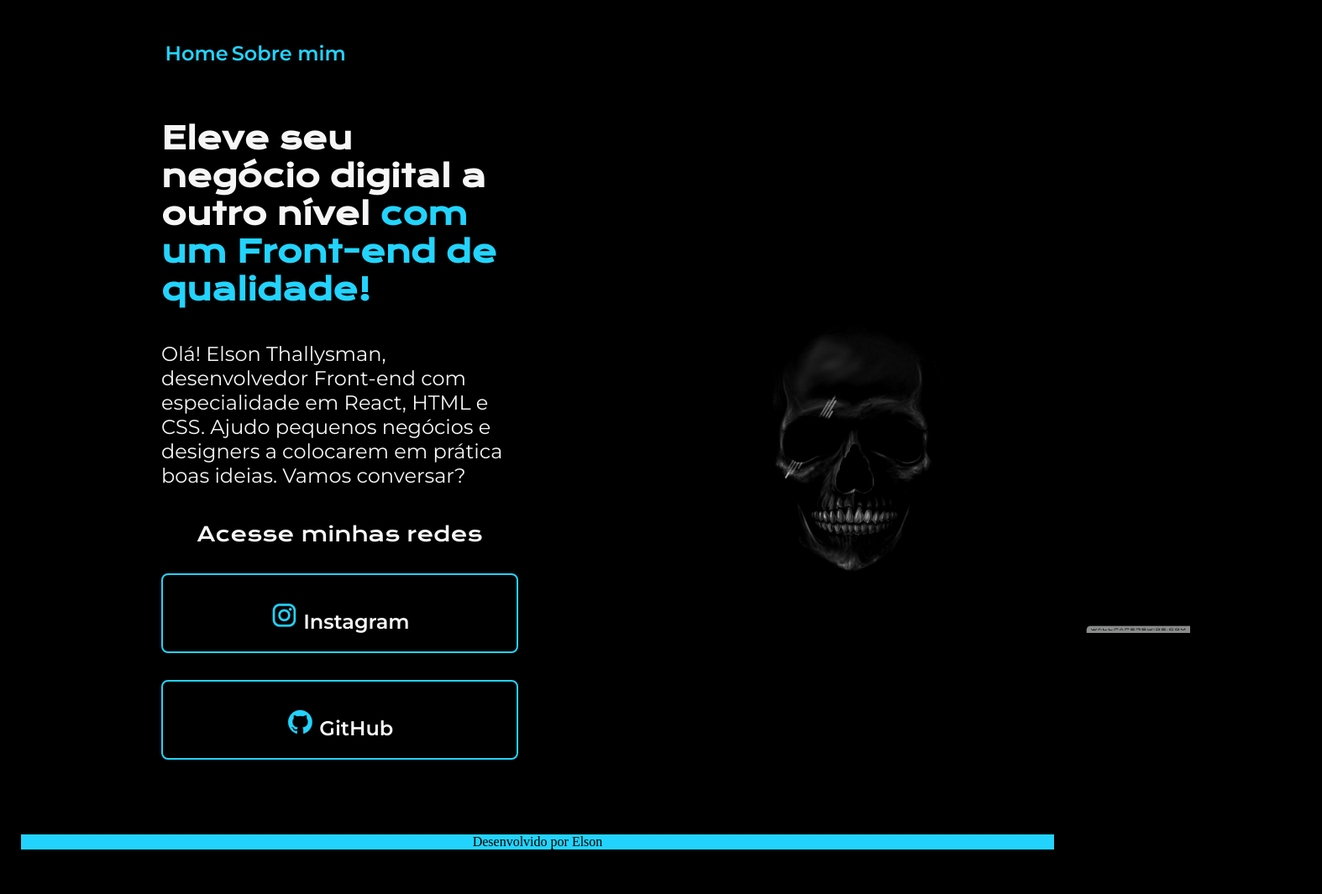
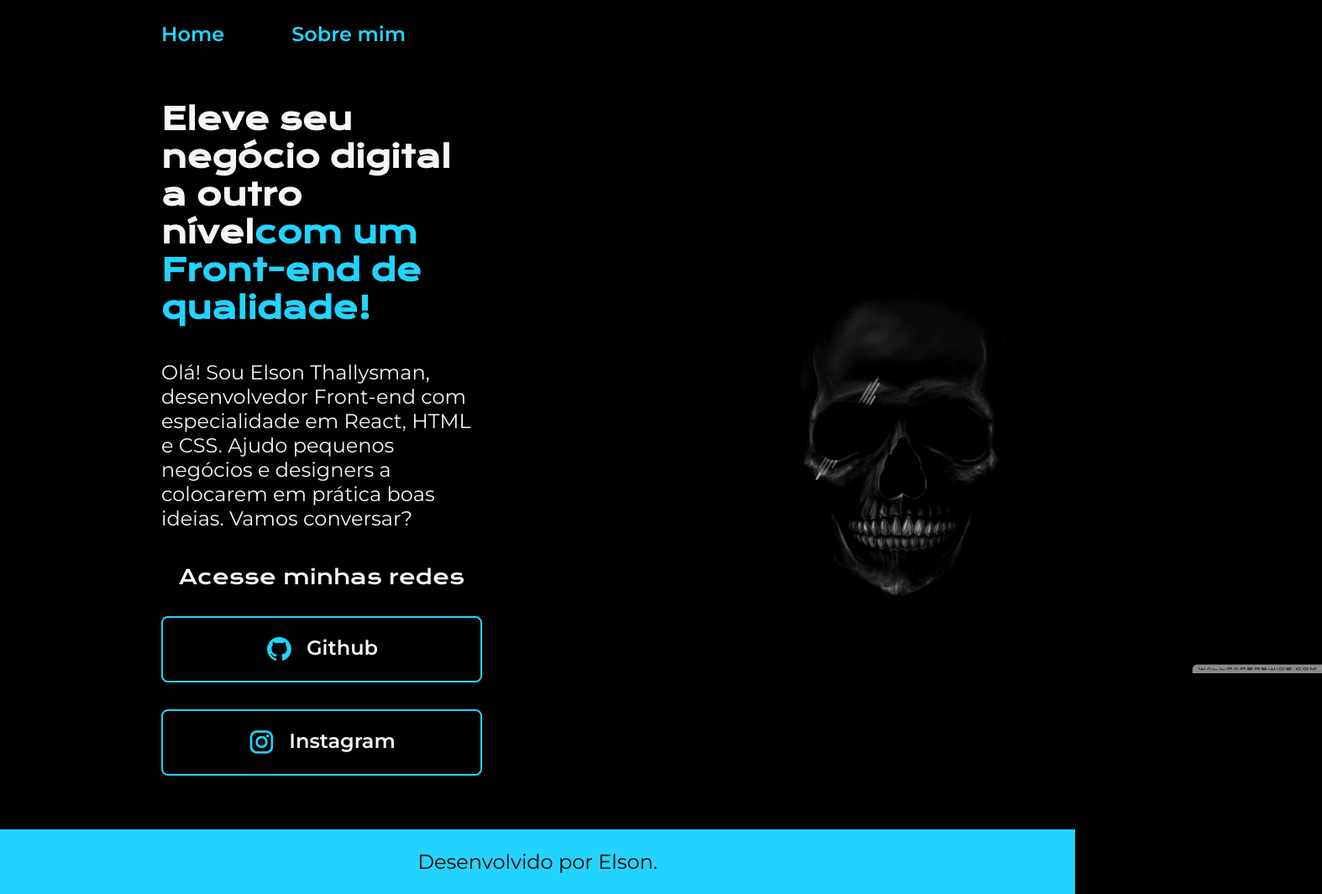
Before and after one commit to Thallysman/estudohtml, a plain HTML site: page index.html in a window 1280 px wide. Shown: the whole page at 84% size, 1574 px wide, since content can reach past the window. Before the commit the page ends 1012 px from the top, so only its background shows below. Drawn offline with nearby package versions, Linux system fonts and the light colour scheme; files that its build step writes are made by us from their sources.

Commit message:
Att. cod

```diff
--- a/index.html
+++ b/index.html
@@ -6,42 +6,44 @@
     <meta http-equiv="X-UA-Compatible" content="IE=edge">
     <meta name="viewport" content="width=device-width, initial-scale=1.0">
     <title>Portifolio</title>
-    <link rel="stylesheet" href="style.css">
+    <link rel="stylesheet" href="./styles/style.css">
 </head>
 
 <body>
     <header class="cabecalho">
-        <nav class="cabecalho">
-            <a class="cabecalho__menu__link">Home</a>
-            <a class="cabecalho__menu__link">Sobre mim</a>
+        <nav class="cabecalho__menu">
+            <a class="cabecalho__menu__link" href="index.html">Home</a>
+            <a class="cabecalho__menu__link" href="about.html">Sobre mim</a>
+        </nav>
     </header>
     <main class="apresentacao">
         <section class="apresentacao__conteudo">
             <h1 class="apresentacao__conteudo__titulo">Eleve seu negócio digital a outro nível<strong
-            class="titulo-destaque"> com um Front-end de qualidade!
+            class="titulo-destaque">com um Front-end de qualidade!
             </strong></h1>
-            <p class="apresentacao__conteudo__texto">Olá! Elson Thallysman, desenvolvedor
+            <p class="apresentacao__conteudo__texto">Olá! Sou Elson Thallysman, desenvolvedor
             Front-end com especialidade em React, HTML e
             CSS. Ajudo pequenos negócios e designers a
             colocarem em prática boas ideias. Vamos
             conversar?</p>
             <div class="apresentacao__links">
                 <h2 class="apresentacao__links__subtitulo">Acesse minhas redes</h2>
-                <a class="apresentacao__links__link" href="https://instagram.com/Thallysman">
-                    <img class="img" src="assets/instagram.png" alt="">
+                <a class="apresentacao__links__link" href="https://github.com/Thallysman">
+                    <img src="./assets/github.png">
+                    Github
+                </a>
+                <a class="apresentacao__links__link" href="https://https://instagram.com/Thallysman">
+                    <img src="./assets/instagram.png">
                     Instagram
                 </a>
-                <a class="apresentacao__links__link" href="https://github.com/thallysman">
-                    <img src="assets/github.png" alt="">
-                    GitHub
-                </a>
+
             </div>
+
         </section>
-        <img src="./assets/caveira.png" class="imagem" alt="Foto da Joana Santos programando">
+        <img class="imagem" src="./assets/caveira.png" style="width: 1000px; " alt="Foto da caveira">
     </main>
     <footer class="rodape">
-        <p> Desenvolvido por Elson</p>
-
+        <p>Desenvolvido por Elson.</p>
     </footer>
 </body>
 
--- a/style.css
+++ b/style.css
@@ -1,49 +1,44 @@
 @import url('https://fonts.googleapis.com/css2?family=Krona+One&family=Montserrat:wght@400;600&display=swap');
 
+:root {
+    --cor-primaria: #000000;
+    --cor-secundaria: #F6F6F6;
+    --cor-terciaria: #22D4FD;
+    --cor-hover: #272727;
+
+    --fonte-primaria: 'Krona One', sans-serif;
+    --fonte-secundaria: 'Montserrat', sans-serif;
+}
 *{
     margin: 0;
     padding: 0;
 }
 
 body{
-    height: 100vh;
     box-sizing: border-box;
-    background-color: #000000;
-    color: #F6F6F6;
+    background-color: var(--cor-primaria);
+    color: var(--cor-secundaria);
 }
-
-.titulo-destaque{
-    color: #22D4FD;
+.cabecalho{
+    padding: 2% 0% 0% 15%;
 }
-
-.cabecalho {
-    padding: 2% 0% 0% 8%;
-}
-
-.cabecalho__menu {
-    font-family: 'Montserrat', sans-serif;
-    font-size: 24px;
-    font-weight: 600;
-    color: #22D4FD;
+.cabecalho__menu{
     display: flex;
     gap: 80px;
 }
-
-
-.cabecalho__menu__link {
-    font-family: 'Montserrat', sans-serif;
+.cabecalho__menu__link{
+    font-family: var(--fonte-secundaria);
     font-size: 24px;
     font-weight: 600;
-    color: #22D4FD;
+    color: var(--cor-terciaria);
+    text-decoration: none;
 }
-
-.apresentacao {
+.apresentacao{
     padding: 5% 15%;
     display: flex;
     align-items: center;
     justify-content: space-between;
 }
-
 .apresentacao__conteudo{
     width: 615px;
     display: flex;
@@ -53,12 +48,14 @@ body{
 
 .apresentacao__conteudo__titulo{
     font-size: 36px;
-    font-family: 'Krona One', sans-serif;
+    font-family: var(--fonte-primaria);
 }
-
+.titulo-destaque{
+    color: var(--cor-terciaria);
+}
 .apresentacao__conteudo__texto{
     font-size: 24px;
-    font-family: 'Montserrat', sans-serif;
+    font-family: var(--fonte-secundaria);
 }
 
 .apresentacao__links{
@@ -69,39 +66,34 @@ body{
     gap: 32px;
 }
 .apresentacao__links__subtitulo{
-    font-family: 'Krona One', sans-serif;
+    font-family: var(--fonte-primaria);
     font-weight: 400;
     font-size: 24px;
 }
 .apresentacao__links__link{
-    /* background-color: #22D4FD; */
-    border: 2px solid #22D4FD;
+    display: flex;
+    justify-content: center;
+    gap: 16px;
+    border: 2px solid var(--cor-terciaria);
     width: 378px;
     text-align: center;
     border-radius: 8px;
     font-size: 24px;
     font-weight: 600;
-    padding: 21.5px ;
+    padding: 21.5px 0;
     text-decoration: none;
-    color: #F6F6F6;
-    font-family: 'Montserrat', sans-serif;
-
-
+    color: var(--cor-secundaria);
+    font-family: var(--fonte-secundaria);
 }
-img {
-    padding-top: 10px;
-  }
-.imagem {
-    width: 800px;
+.apresentacao__links__link:hover{
+    background-color: var(--cor-hover);
 }
-
-.apresentacao__links__link:hover {
-    background-color:#272727;;
-
+.rodape{
+    color: var(--cor-primaria);
+    background-color: var(--cor-terciaria);
+    padding: 24px;
+    text-align: center;
+    font-family: var(--fonte-secundaria);
+    font-size: 24px;
+    font-weight: 400;
 }
-.rodape {
-    margin: 25px ;
-    color: #000000;
-    background-color: #22D4FD;
-    text-align: center;
-}
```
Also changed, not shown: about.html (+27 -4 lines).
